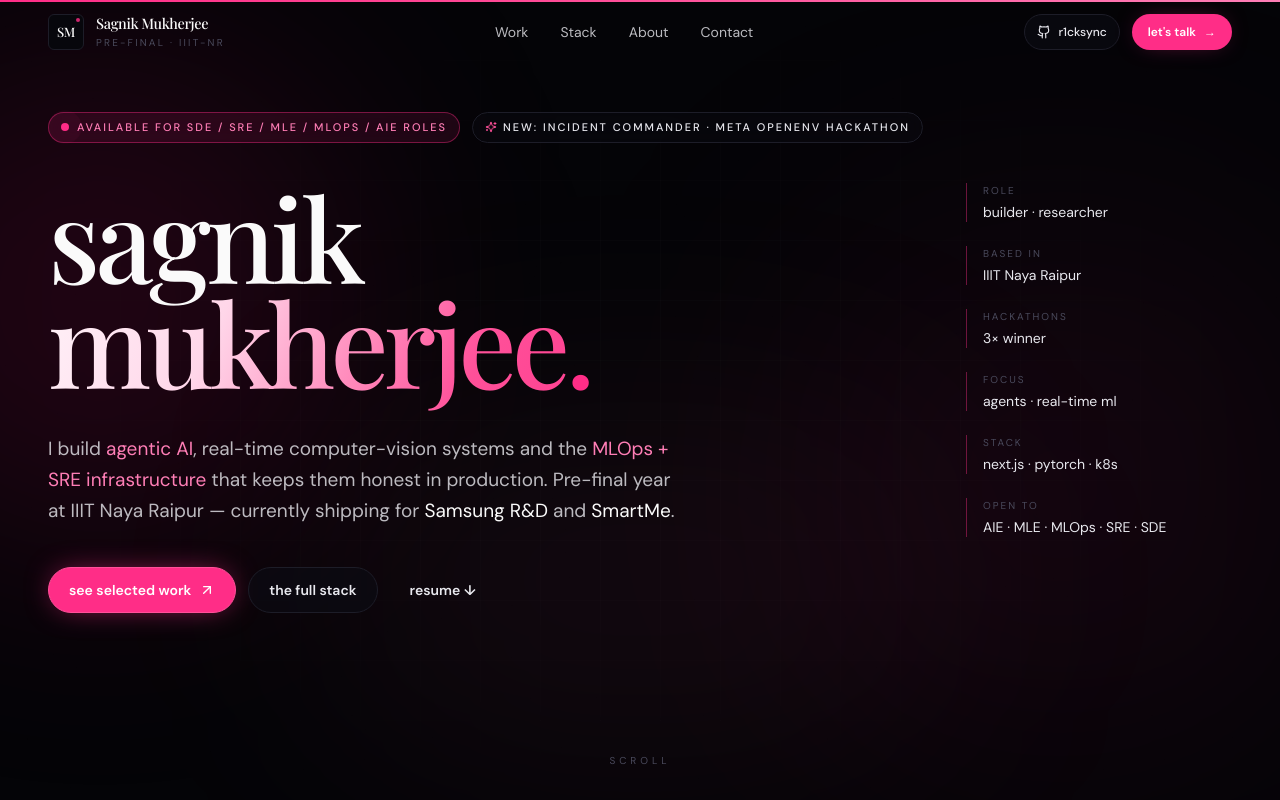
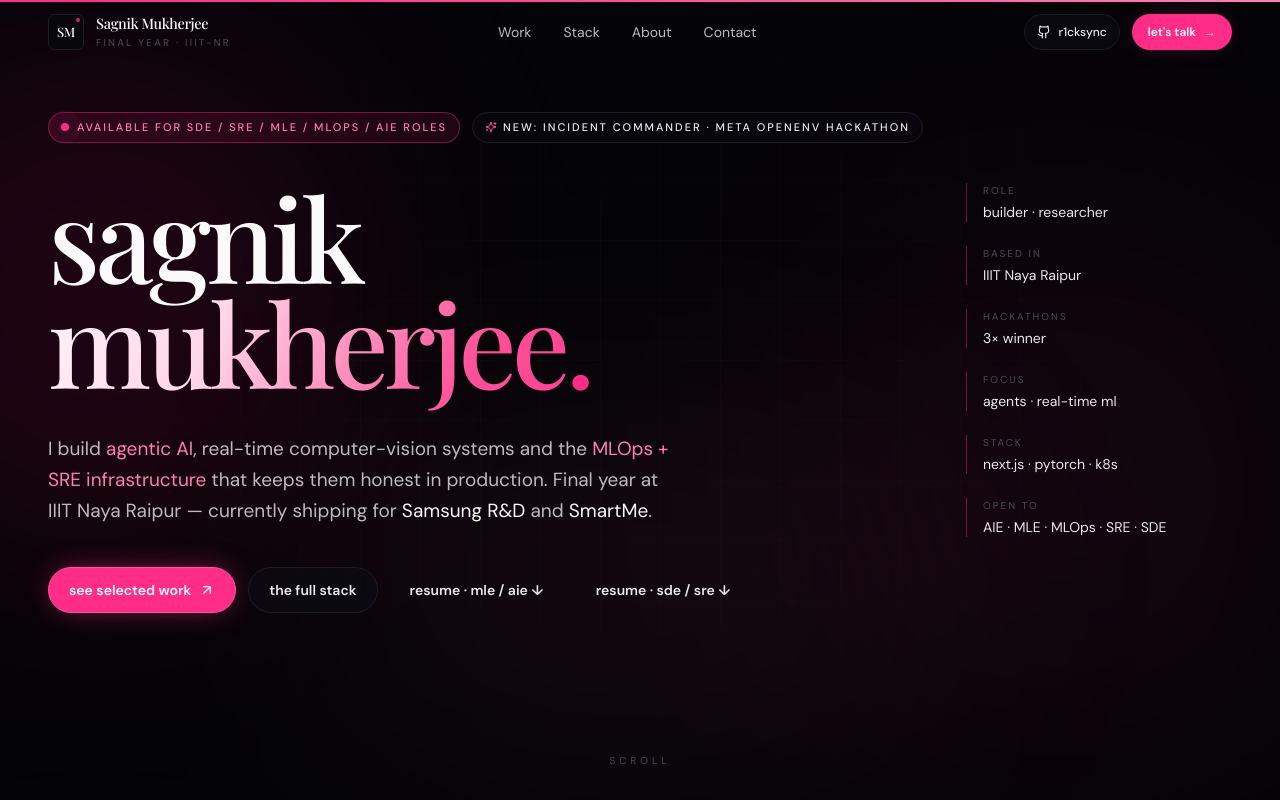
Before and after one commit to r1cksync/portfolio, a Next.js app: page / in a window 1280 px wide. Shown: the top 800 px of the page. Built offline with nearby package versions, Linux system fonts and the light colour scheme; a web font is replaced by a local one.

Commit message:
feat: final year, dual resume buttons, drive-hosted sde resume

```diff
--- a/app/about/page.tsx
+++ b/app/about/page.tsx
@@ -7,7 +7,7 @@ import { experience } from "@/lib/experience";
 export const metadata: Metadata = {
   title: "About — Sagnik Mukherjee",
   description:
-    "About Sagnik Mukherjee — pre-final year at IIIT Naya Raipur, 3× hackathon winner, Codeforces Specialist.",
+    "About Sagnik Mukherjee — final year at IIIT Naya Raipur, 3× hackathon winner.",
 };
 
 export default function AboutPage() {
@@ -29,7 +29,7 @@ export default function AboutPage() {
         <div className="mt-12 grid grid-cols-1 gap-12 lg:grid-cols-12">
           <div className="space-y-6 lg:col-span-8">
             <p className="text-balance text-[18px] leading-[1.8] text-bone/90">
-              I'm a pre-final year CSE student at the{" "}
+              I'm a final year CSE student at the{" "}
               <span className="text-pink-300">International Institute of Information Technology, Naya Raipur</span>,
               a <span className="text-pink-300">3× hackathon winner</span>, a Codeforces Specialist, and an
               ex-NTSE scholar. I build at the seam where machine learning meets production — agents that
--- a/components/landing/Hero.tsx
+++ b/components/landing/Hero.tsx
@@ -77,7 +77,7 @@ export default function Hero() {
             >
               I build <span className="text-pink-300">agentic AI</span>, real-time computer-vision systems and the{" "}
               <span className="text-pink-300">MLOps + SRE infrastructure</span> that keeps them honest in
-              production. Pre-final year at IIIT Naya Raipur — currently shipping for{" "}
+              production. Final year at IIIT Naya Raipur — currently shipping for{" "}
               <span className="text-cream">Samsung R&D</span> and{" "}
               <span className="text-cream">SmartMe</span>.
             </motion.p>
@@ -96,7 +96,10 @@ export default function Hero() {
                 the full stack
               </MagneticButton>
               <MagneticButton href={site.resumes[0].href} variant="ghost" target="_blank">
-                resume ↓
+                resume · mle / aie ↓
+              </MagneticButton>
+              <MagneticButton href={site.resumes[1].href} variant="ghost" target="_blank">
+                resume · sde / sre ↓
               </MagneticButton>
             </motion.div>
           </div>
--- a/components/layout/Navbar.tsx
+++ b/components/layout/Navbar.tsx
@@ -43,7 +43,7 @@ export default function Navbar() {
               Sagnik Mukherjee
             </div>
             <div className="mt-0.5 text-[10px] uppercase tracking-[0.22em] text-ashDim">
-              Pre-Final · IIIT-NR
+              Final Year · IIIT-NR
             </div>
           </div>
         </Link>
--- a/lib/site.ts
+++ b/lib/site.ts
@@ -3,9 +3,9 @@ export const site = {
   shortName: "Sagnik",
   tagline: "Builder of agentic systems, real-time ML and the infrastructure underneath.",
   longTagline:
-    "Pre-final year at IIIT Naya Raipur. 3× hackathon winner. Codeforces Specialist. I build agentic AI, real-time computer-vision systems and the MLOps + SRE infrastructure that keeps them honest in production.",
+    "Final year at IIIT Naya Raipur. 3× hackathon winner. I build agentic AI, real-time computer-vision systems and the MLOps + SRE infrastructure that keeps them honest in production.",
   metaDescription:
-    "Sagnik Mukherjee — agentic AI, real-time ML and production MLOps / SRE engineer. 3× hackathon winner, Codeforces Specialist, pre-final year @ IIIT Naya Raipur.",
+    "Sagnik Mukherjee — agentic AI, real-time ML and production MLOps / SRE engineer. 3× hackathon winner, final year @ IIIT Naya Raipur.",
   email: "sagnikmukherjee@iiitnr.edu.in",
   github: "https://github.com/r1cksync",
   linkedin: "https://www.linkedin.com/in/sagnik-mukherjee/",
@@ -16,11 +16,11 @@ export const site = {
     "3× Hackathon Winner",
     "Codeforces Specialist",
     "NTSE Scholar",
-    "Pre-Final Year @ IIIT-NR",
+    "Final Year @ IIIT-NR",
   ],
   resumes: [
     { label: "Resume — MLE / MLOps / AIE", href: "/resume/sagnik-mukherjee-resume-MLE_MLOps_AIE.pdf" },
-    { label: "Resume — SDE / SRE", href: "/resume/sagnik-mukherjee-resume-SDE_SRE.pdf" },
+    { label: "Resume — SDE / SRE", href: "https://drive.google.com/file/d/1KtVdYihrigosEW4BvP8VJEz710CnXZzL/view?usp=drive_open" },
   ],
   nav: [
     { label: "Work", href: "/work" },
```
